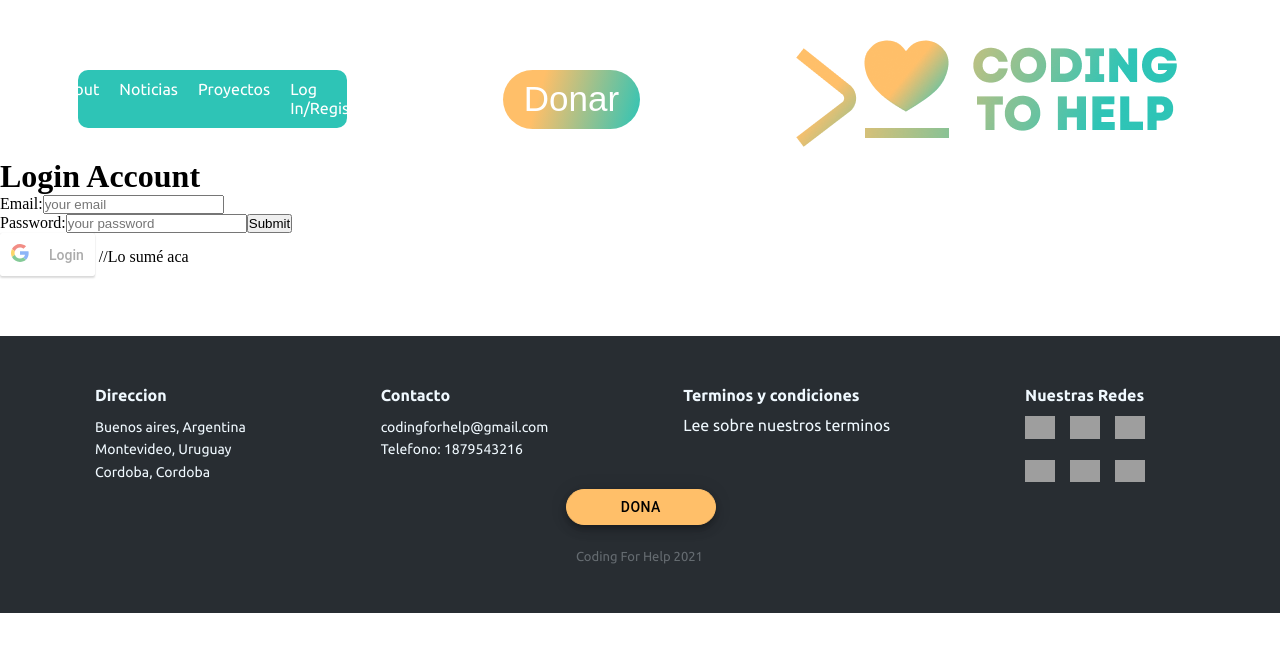
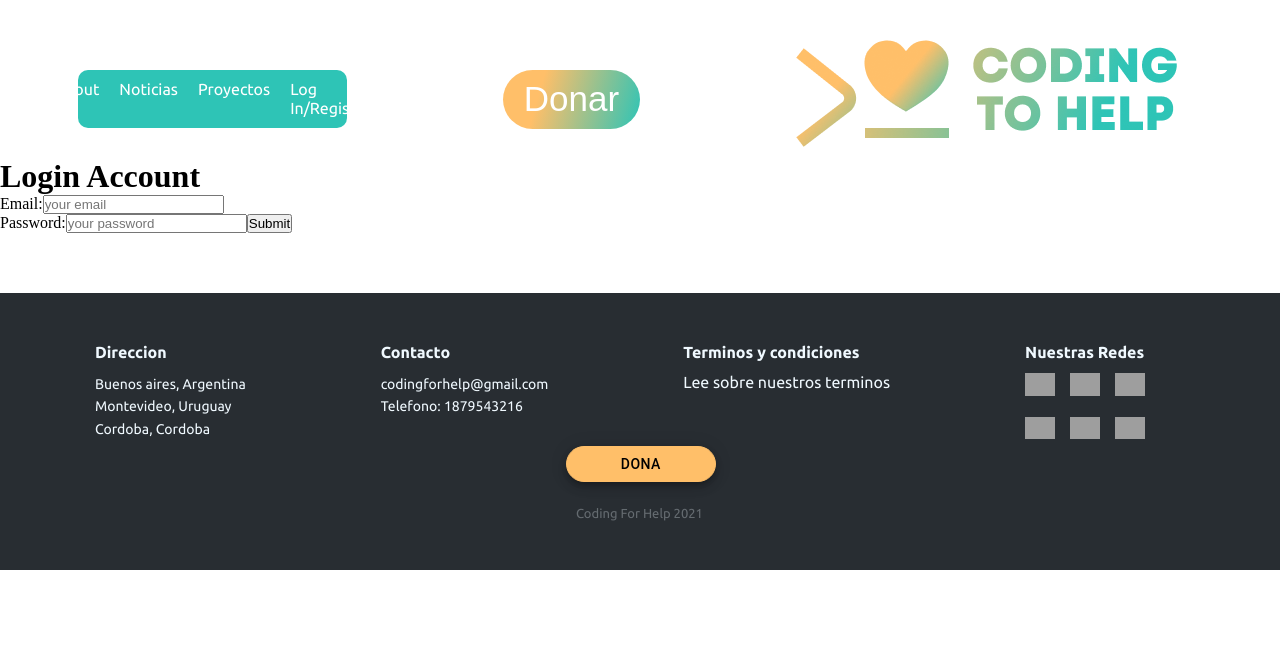
Before and after one commit to MDVeloper/ong-client, a React (Create React App) app: page /login in a window 1280 px wide. Shown: the top 652 px of the page. Built offline with nearby package versions, Linux system fonts and the light colour scheme; grey boxes are pictures that could not be loaded.

Commit message:
Revert "Boton de Google hecho falta probar en el Login y sumarlo al back"
This reverts commit 03090b078d5675daf92897904c3dc35cb7a6582b.

```diff
--- a/package.json
+++ b/package.json
@@ -14,11 +14,11 @@
     "formik": "^2.2.9",
     "react": "^17.0.1",
     "react-dom": "^17.0.1",
-    "react-google-login": "^5.2.2",
     "react-redux": "^7.2.6",
     "react-router-dom": "^5.3.0",
+    "react-scripts": "^4.0.3",
+    "react-slick": "^0.28.1",
     "react-scripts": "4.0.0",
-    "react-slick": "^0.28.1",
     "redux": "^4.1.2",
     "redux-devtools-extension": "^2.13.9",
     "redux-thunk": "^2.4.0",
--- a/src/Components/Boton google/Validation Google.jsx
+++ /dev/null
@@ -1,21 +0,0 @@
-import { GoogleLogin } from 'react-google-login';
-
-
-const responseGoogle = (response) => {
-    console.log(response);
-  }
-
-export default function GoogleValidation () {
-
-    console.log(responseGoogle)
-
-    return(
-        <GoogleLogin
-        clientId="327141230491-tv4dtbdv3t6484fr4eq02p8cvgq8i92j.apps.googleusercontent.com"
-        buttonText="Login"
-        onSuccess={responseGoogle}
-        onFailure={responseGoogle}
-        cookiePolicy={'single_host_origin'}
-        />
-    )
-}
--- a/src/Components/Login/Login.jsx
+++ b/src/Components/Login/Login.jsx
@@ -5,7 +5,6 @@ import { useDispatch, useSelector } from 'react-redux';
 import Error from '../Error/Error'
 import { startSesion } from '../../Store/Actions/actionLogin';
 import { useHistory } from 'react-router';
-import GoogleValidation from '../Boton google/Validation Google';
 
 export default function Login() {
     const userOn = useSelector((state) => state.active);
@@ -91,7 +90,6 @@ export default function Login() {
                         </Form>
                     )}
                 </Formik>
-                <GoogleValidation/> //Lo sumé aca
             </div>
         )
     )
```
